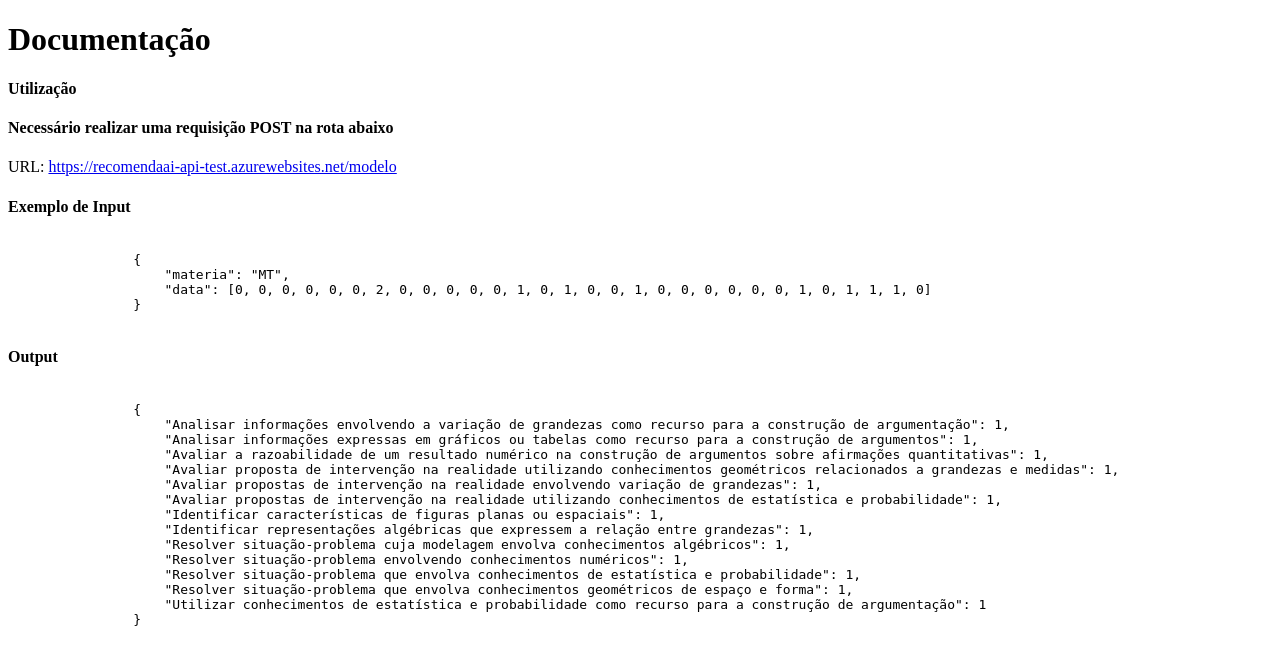
After one commit to brunobarretoamorim/RecomendaAI_api, a Flask app: template templates/doc.html in a window 1280 px wide. The commit adds this page. Shown: the top 665 px of the page. Run offline with Flask 2, Linux system fonts and the light colour scheme; the template is opened without the code that fills it, so the values that code supplies are empty.

Commit message:
Documentação da API

```diff
--- /dev/null
+++ b/templates/doc.html
@@ -0,0 +1,58 @@
+<!DOCTYPE html>
+<html lang="pt">
+    <head>
+        <meta charset="UTF-8">
+        <title>RecomendaAI Doc</title>
+    </head>
+    <body>
+        <h1>
+            Documentação
+        </h1>
+
+        <div class="box">
+            <h4>Utilização</h4>
+            <h4>Necessário realizar uma requisição POST na rota abaixo</h4>
+            <div class="urlcep">
+            URL:
+            <a href="https://recomendaai-api-test.azurewebsites.net/modelo" target="_blank">
+                https://recomendaai-api-test.azurewebsites.net/modelo
+            </a>
+            <br>
+
+            </div>
+            <h4>Exemplo de Input</h4>
+            <pre><code>
+                {
+                    "materia": "MT",
+                    "data": [0, 0, 0, 0, 0, 0, 2, 0, 0, 0, 0, 0, 1, 0, 1, 0, 0, 1, 0, 0, 0, 0, 0, 0, 1, 0, 1, 1, 1, 0]
+                }
+                </code></pre>
+            </div>
+
+
+        <div class="box">
+            <h4>Output</h4>
+            <div class="urlcep">
+            </div>
+            <pre><code>
+                {
+                    "Analisar informações envolvendo a variação de grandezas como recurso para a construção de argumentação": 1,
+                    "Analisar informações expressas em gráficos ou tabelas como recurso para a construção de argumentos": 1,
+                    "Avaliar a razoabilidade de um resultado numérico na construção de argumentos sobre afirmações quantitativas": 1,
+                    "Avaliar proposta de intervenção na realidade utilizando conhecimentos geométricos relacionados a grandezas e medidas": 1,
+                    "Avaliar propostas de intervenção na realidade envolvendo variação de grandezas": 1,
+                    "Avaliar propostas de intervenção na realidade utilizando conhecimentos de estatística e probabilidade": 1,
+                    "Identificar características de figuras planas ou espaciais": 1,
+                    "Identificar representações algébricas que expressem a relação entre grandezas": 1,
+                    "Resolver situação-problema cuja modelagem envolva conhecimentos algébricos": 1,
+                    "Resolver situação-problema envolvendo conhecimentos numéricos": 1,
+                    "Resolver situação-problema que envolva conhecimentos de estatística e probabilidade": 1,
+                    "Resolver situação-problema que envolva conhecimentos geométricos de espaço e forma": 1,
+                    "Utilizar conhecimentos de estatística e probabilidade como recurso para a construção de argumentação": 1
+                }
+                        </code></pre>
+            </div>
+
+
+    </body>
+</html>
```
Also changed, not shown: templates/index.html (+5 -3 lines).
